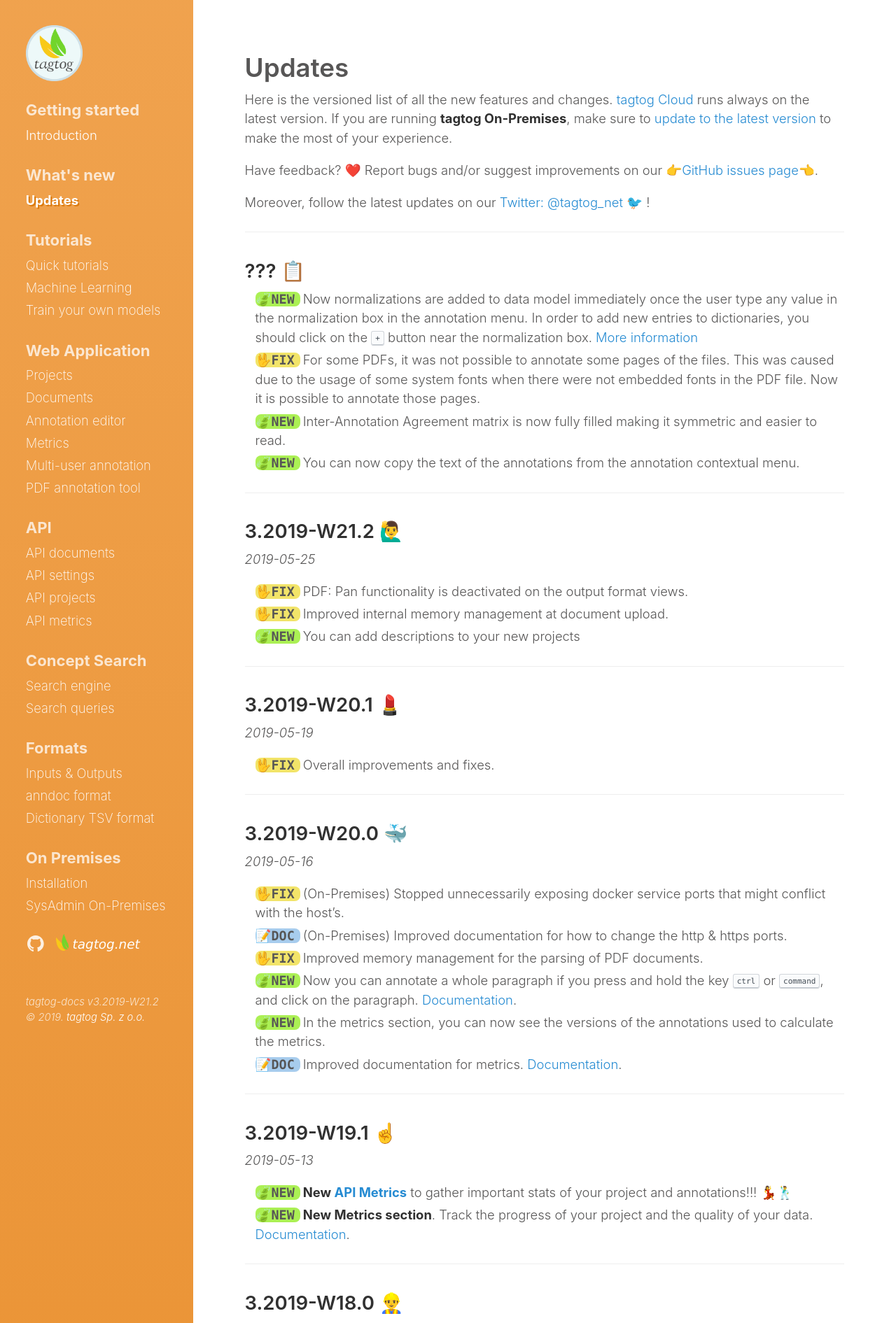
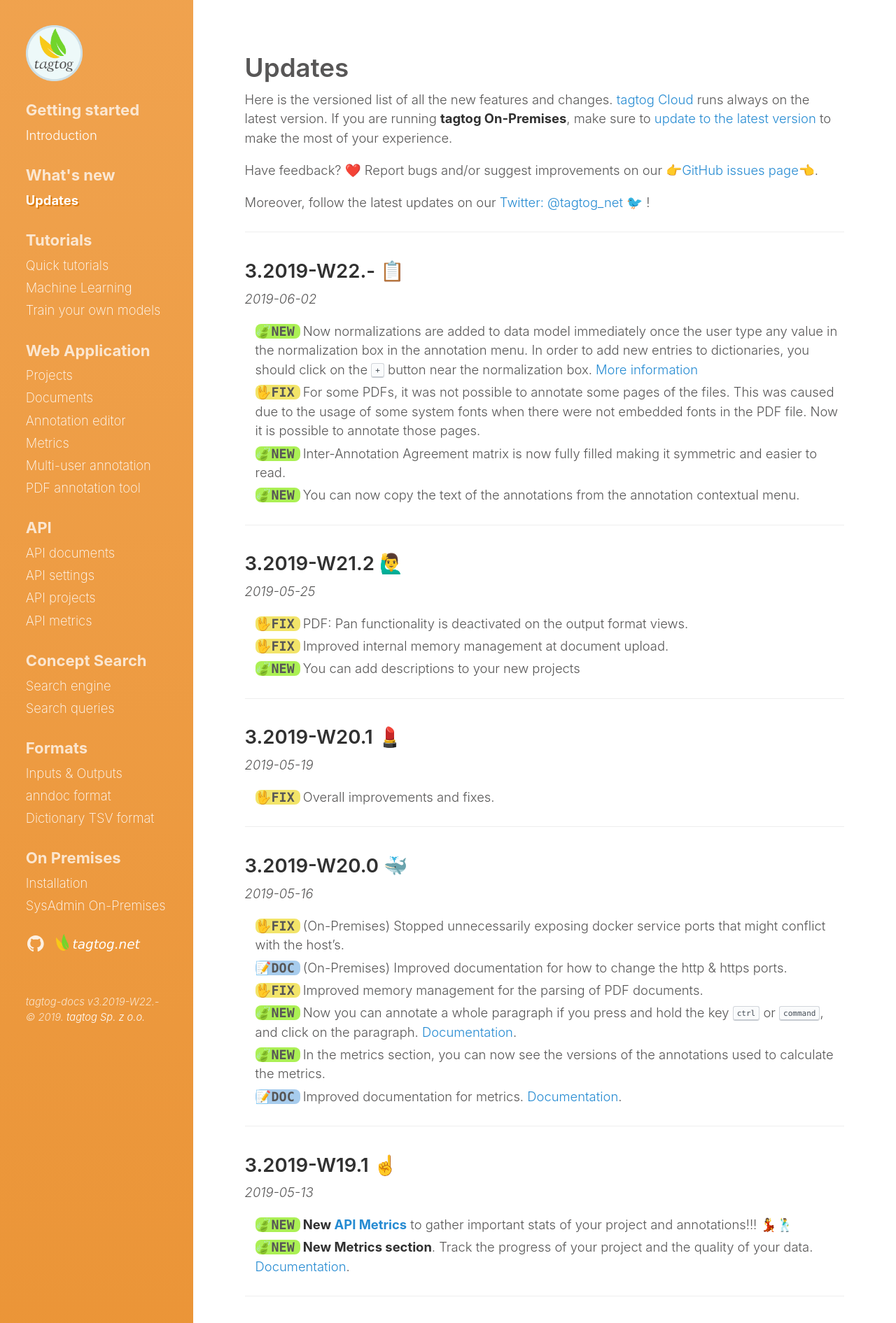
Before and after one commit to tagtogorg/tagtog-doc, a Jekyll site: the page built from updates.md, in a window 1280 px wide. Shown: the top 1891 px of the page at 70% size. Built offline with Jekyll 4.4.1, drawn with Linux system fonts in a browser that asks for light colours; nearby versions of some CDN libraries; emoji names are drawn with the system emoji font; some of the changed text lies outside the part shown.

Commit message:
Bump version: 3.2019-W22.- 📋

```diff
--- a/_config.yml
+++ b/_config.yml
@@ -70,7 +70,7 @@ plugins:
   - jemoji
 
 # Custom vars
-version: 3.2019-W21.2
+version: 3.2019-W22.-
 sidebar_home_link: true
 search_page: false
 # sidebar_blog_link:  '/blog'   # By default, your home page is your blog
--- a/updates.md
+++ b/updates.md
@@ -14,7 +14,8 @@ Moreover, follow the latest updates on our [Twitter: @tagtog_net 🐦](https://t
 
 ---
 
-## ??? 📋
+## 3.2019-W22.- 📋
+_2019-06-02_
 
 <ul class="updates">
   <li class="new"><span markdown="1">Now normalizations are added to data model immediately once the user type any value in the normalization box in the annotation menu. In order to add new entries to dictionaries, you should click on the <kbd>+</kbd> button near the normalization box. [More information](webeditor.html#update-dictionary-from-annotation-editor)</span></li>
```
Also changed, not shown: 1 other file.
